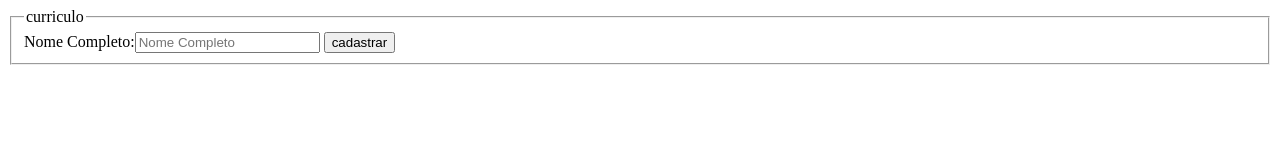
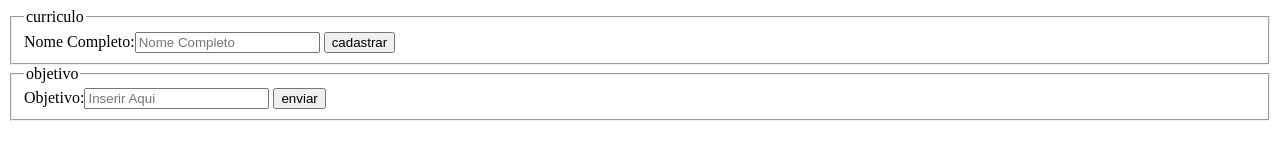
Before and after one commit to carlos7766/MATEMATICA-2-2025, a plain HTML site: page view/curriculo.html in a window 1280 px wide. Drawn offline with Linux system fonts and the light colour scheme.

Commit message:
Update curriculo.html

```diff
--- a/view/curriculo.html
+++ b/view/curriculo.html
@@ -16,13 +16,30 @@
 
                 <legend>curriculo</legend>
                 <form action="" method="POST">
-                    Nome Completo:<input type="text" name="" maxlength="20" minlength="5" placeholder="Nome Completo" required>
+                    Nome Completo:<input type="text" name="" maxlength="40" minlength="5" placeholder="Nome Completo" required>
+
+
+
                     <input type="submit" value="cadastrar">
 
                 </form>
 
             </fieldset>
 
+            <fieldset>
+
+                <legend>objetivo</legend>
+                <form action="" method="POST">
+                    Objetivo:<input type="text" name="" maxlength="150" minlength="5" placeholder="Inserir Aqui" required>
+
+
+
+                    <input type="submit" value="enviar">
+
+                    </form>
+
+            </fieldset>
+
         </body>
 
     </html>
```
